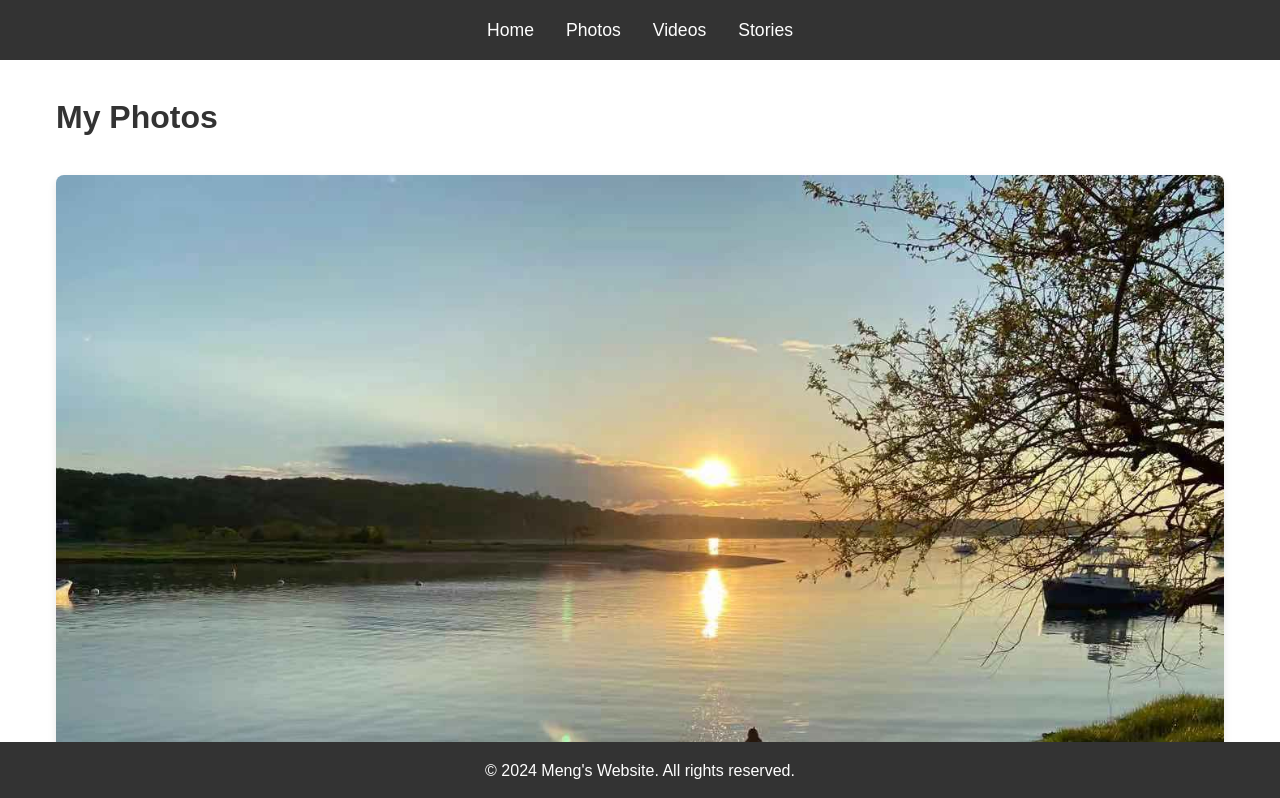
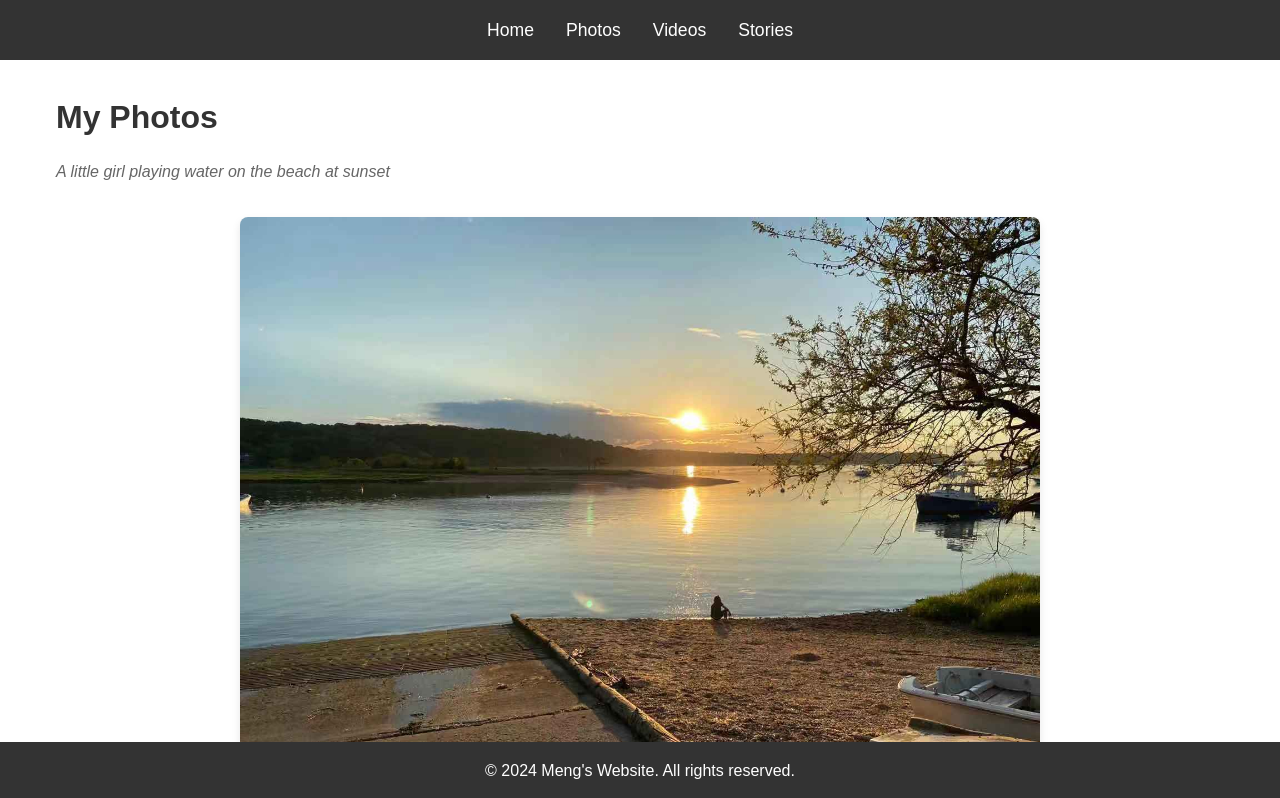
Before and after one commit to meo2010/Meng_web, a website: page views/photos.html in a window 1280 px wide. Shown: the top 798 px of the page. Drawn offline with Linux system fonts and the light colour scheme.

Commit message:
Improved photo display and added description

```diff
--- a/public/css/style.css
+++ b/public/css/style.css
@@ -63,11 +63,22 @@ footer {
     justify-content: center;
     align-items: center;
     margin: 2rem 0;
+    height: calc(100vh - 200px);
 }
 
 .photo-gallery img {
     max-width: 100%;
-    height: auto;
+    max-height: 100%;
+    object-fit: contain;
     border-radius: 8px;
     box-shadow: 0 4px 8px rgba(0,0,0,0.1);
 }
+.header-section {
+    margin-bottom: 1rem;
+}
+
+.photo-description {
+    color: #666;
+    font-style: italic;
+    margin-top: 0.5rem;
+}
--- a/views/photos.html
+++ b/views/photos.html
@@ -17,7 +17,10 @@
     </header>
 
     <main>
-        <h1>My Photos</h1>
+        <div class="header-section">
+            <h1>My Photos</h1>
+            <p class="photo-description">A little girl playing water on the beach at sunset</p>
+        </div>
         <div class="photo-gallery">
             <!-- Add your photo here -->
             <img src="/images/CSH_jingyi_sunset.jpg" alt="A littel girl playing water on the beach at sunset">
```
